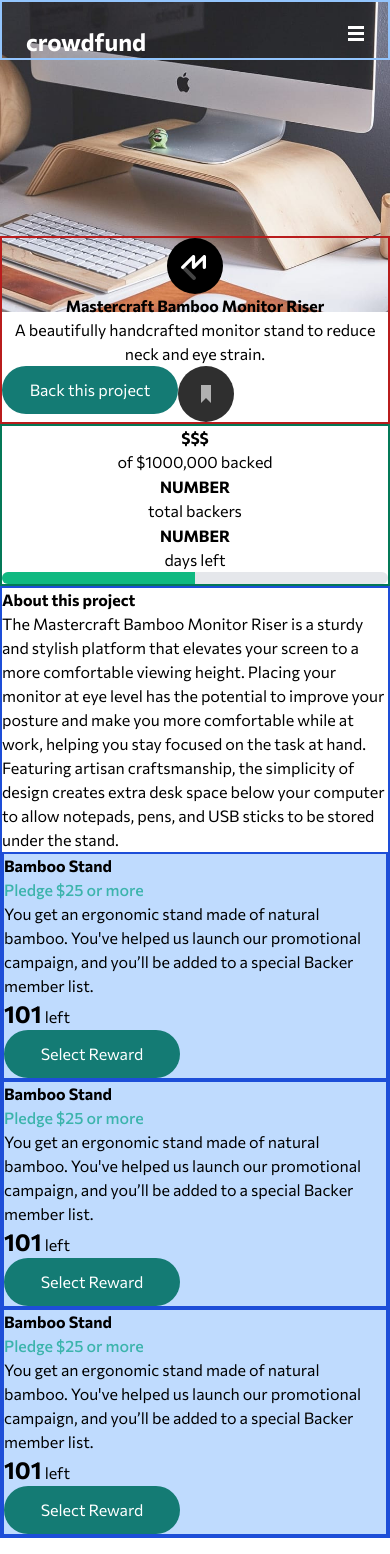
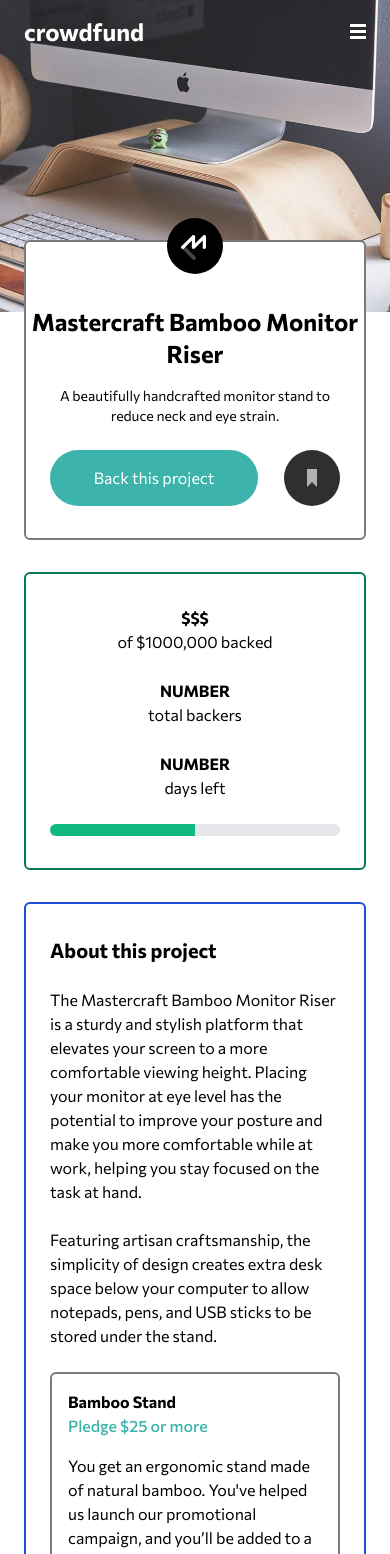
Before and after one commit to AlsoPeters/fm-crowdfunding-product-page, a React (Create React App) app: page / in a window 390 px wide. Shown: the top 1554 px of the page. Built offline with nearby package versions, Linux system fonts and the light colour scheme.

Commit message:
continuing styling for mobile

```diff
--- a/src/App.js
+++ b/src/App.js
@@ -7,57 +7,63 @@ import PledgeCard from './components/PledgeCard';
 function App() {
   return (
     <div className='App font-sans bg-mobile-hero bg-no-repeat bg-contain'>
-      <header className='grid grid-cols-2 border-2 mb-44 border-blue-300 '>
-        <h2 className='text-2xl font-bold text-white ml-6 mt-6 '>crowdfund</h2>
+      <header className='grid grid-cols-2 mb-48 '>
+        <h2 className='text-2xl font-bold text-white ml-6 mt-4 '>crowdfund</h2>
         <Hamburger className='mt-6 col-end-4 mr-6' />
       </header>
 
-      <div className='flex flex-col text-center place-content-center border-2 border-red-700 '>
-        <Logo className='self-center justify-self-start' />
-        <h2 className='font-bold '>Mastercraft Bamboo Monitor Riser</h2>
-        <p>
-          A beautifully handcrafted monitor stand to reduce neck and eye strain.
+      <div className='px-6 '>
+        <div className='card flex flex-col bg-white text-center place-content-center border-2  border-neutral-dark-gray mb-8'>
+          <Logo className='self-center -m-6 mb-8' />
+          <h2 className='font-bold text-2xl mb-4'>
+            Mastercraft Bamboo Monitor Riser
+          </h2>
+          <p className='px-6 text-sm mb-6'>
+            A beautifully handcrafted monitor stand to reduce neck and eye
+            strain.
           </p>
-        <div className='flex'>
-          <button className=''>Back this project</button>
+          <div className='flex place-content-between px-6 mb-8'>
+            <button className='w-52'>Back this project</button>
             <Bookmark />
           </div>
         </div>
 
-      <div className='flex flex-col text-center place-content-center border-2 border-green-700 '>
+        <div className='card flex flex-col mb-8 text-center place-content-center border-2 border-green-700'>
           <div>
-          <h2 className='font-bold'>$$$</h2>
-          <p>of $1000,000 backed</p>
+            <h2 className='font-bold mt-8'>$$$</h2>
+            <p className='mb-6'>of $1000,000 backed</p>
           </div>
 
-        <div className='h-px  w-20 rounded-full self-center'></div>
+          <div className='h-px w-20 rounded-full self-center'></div>
 
           <div>
             <h2 className='font-bold'>NUMBER</h2>
-          <p>total backers</p>
+            <p className='mb-6'>total backers</p>
           </div>
 
-        <div className='h-px  w-20 rounded-full self-center'></div>
+          <div className='h-px w-20 rounded-full self-center'></div>
 
           <div>
             <h2 className='font-bold'>NUMBER</h2>
-          <p>days left</p>
+            <p className='mb-6'>days left</p>
           </div>
+          <div className='px-6 mb-8'>
             <ProgressBar />
           </div>
-      <div className='flex flex-col border-2 border-blue-700 '>
-        <h1 className='font-bold'>About this project</h1>
-        <p>
-          The Mastercraft Bamboo Monitor Riser is a sturdy and stylish platform
-          that elevates your screen to a more comfortable viewing height.
-          Placing your monitor at eye level has the potential to improve your
-          posture and make you more comfortable while at work, helping you stay
-          focused on the task at hand.
+        </div>
+        <div className='card flex flex-col px-6  border-2 border-blue-700 '>
+          <h1 className='font-bold text-xl mt-8'>About this project</h1>
+          <p className='mt-6'>
+            The Mastercraft Bamboo Monitor Riser is a sturdy and stylish
+            platform that elevates your screen to a more comfortable viewing
+            height. Placing your monitor at eye level has the potential to
+            improve your posture and make you more comfortable while at work,
+            helping you stay focused on the task at hand.
           </p>
-        <p>
+          <p className='mt-6 mb-6'>
             Featuring artisan craftsmanship, the simplicity of design creates
-          extra desk space below your computer to allow notepads, pens, and USB
-          sticks to be stored under the stand.
+            extra desk space below your computer to allow notepads, pens, and
+            USB sticks to be stored under the stand.
           </p>
 
           <PledgeCard />
@@ -65,6 +71,7 @@ function App() {
           <PledgeCard />
         </div>
       </div>
+    </div>
   );
 }
 
--- a/src/components/PledgeCard.js
+++ b/src/components/PledgeCard.js
@@ -1,17 +1,17 @@
 export default function PledgeCard() {
   return (
-    <div className='border-2 border-blue-700 bg-blue-200'>
+    <div className='border-2 px-4 pt-4 pb-6 rounded-md border-neutral-dark-gray  mb-6'>
       <h1 className='font-bold'>Bamboo Stand</h1>
-      <h2 className=' text-primary-moderate-cyan font-medium  '>
+      <h2 className=' text-primary-moderate-cyan font-medium pb-4 '>
         Pledge $25 or more
       </h2>
-      <p>
+      <p className='pb-6'>
         You get an ergonomic stand made of natural bamboo. You've helped us
         launch our promotional campaign, and you’ll be added to a special Backer
         member list.
       </p>
 
-      <div className='font-bold text-2xl'>
+      <div className='font-bold text-2xl pb-6'>
         101<span className='text-base font-normal'> left</span>
       </div>
       <button className='text-base font-normal'>Select Reward</button>
--- a/src/components/ProgressBar.js
+++ b/src/components/ProgressBar.js
@@ -2,7 +2,7 @@ export default function ProgressBar() {
   return (
     <div>
       <div className='h-3 relative max-w-xl rounded-full overflow-hidden'>
-        <div className='w-full h-full bg-gray-200 absolute'></div>
+        <div className='w-full h-full bg-gray-200 absolute '></div>
         <div
           className='h-full bg-green-500 absolute'
           style={{ width: '50%' }}
--- a/src/index.css
+++ b/src/index.css
@@ -5,6 +5,10 @@
 @tailwind utilities;
 @layer base {
   button {
-    @apply bg-primary-dark-cyan rounded-full text-white h-12 w-44;
+    @apply bg-primary-moderate-cyan rounded-full text-white h-14  w-44;
+  }
+
+  .card {
+    @apply rounded-md;
   }
 }
```
Lines whose indentation alone changed are shown as unchanged.
